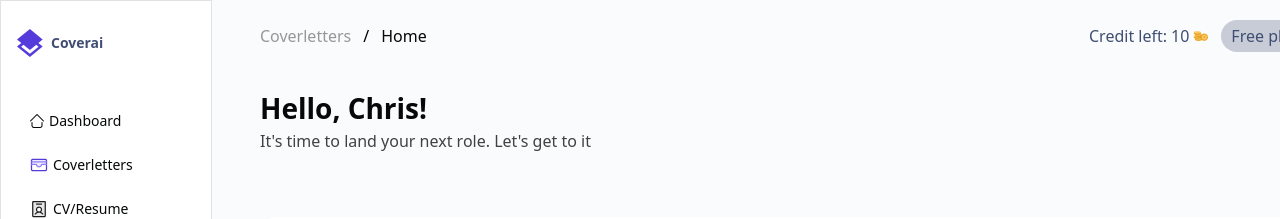
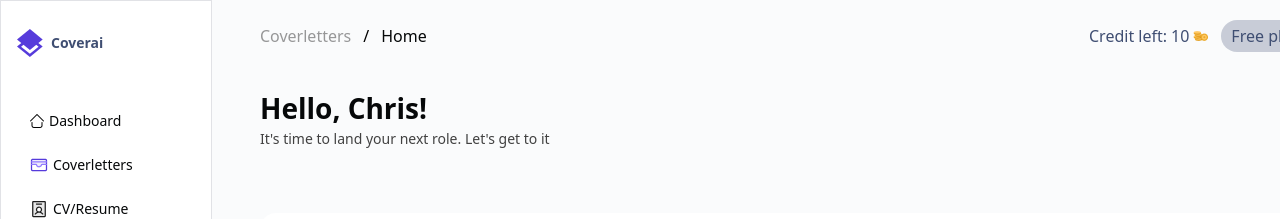
Before and after one commit to Adebisi1234/coverai, a React (Vite) app: page / in a window 1280 px wide. Shown: the top 219 px of the page. Built offline with nearby package versions, Linux system fonts and the light colour scheme.

Commit message:
fix: edited the text to make it picture perfect

```diff
--- a/src/pages/Home.tsx
+++ b/src/pages/Home.tsx
@@ -11,7 +11,7 @@ const Home = () => {
             <h1 className="text-[28px] font-semibold leading-[145%] text-[#060809]">
               Hello, Chris!
             </h1>
-            <p className="text-[#414141]">
+            <p className="text-[#414141] text-sm leading-[145%]">
               It's time to land your next role. Let's get to it
             </p>
           </div>
```
